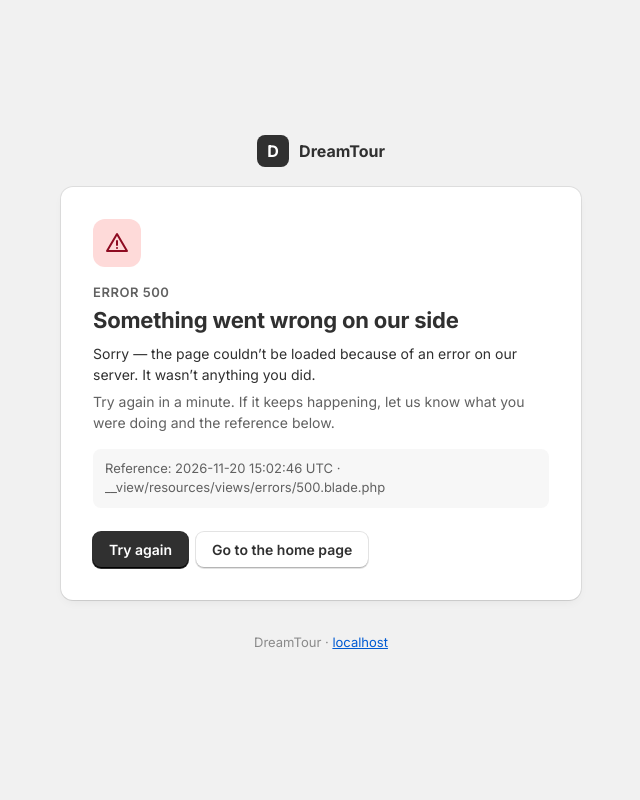
After one commit to Rashidli/dreamtours, a Laravel app: template resources/views/errors/500.blade.php in a window 1280 px wide. The commit adds this page. Shown: the whole page, without its empty margins (319-959 px from the left). Run offline with Laravel 12, Linux system fonts and the light colour scheme; the template is opened without the code that fills it, so the values that code supplies are empty; data comes from the database, SQL or seed files in the repository; parts of the project's set-up code (start-up, migrations or seed data) failed here and were passed over; some libraries are stand-ins or nearby versions.

Commit message:
Branded error pages (403/404/419/429/500/503) and a readable activity entry
Error pages: self-contained shared layout for the website and the admin (no
includes; site name and favicon read in try/catch with a DreamTour fallback),
Polaris look, a plain message per code with the likely reason and next step;
admin paths offer the dashboard. 500 shows a reference time, never a trace.

Activity entry: 13.5px text instead of small, 'Field: old -> new' with the old
value struck through, long values cut with a Show more button that also works
inside the activity Details modal template.

Co-Authored-By: Claude Opus 5.5 <noreply@anthropic.com>

```diff
--- /dev/null
+++ b/resources/views/errors/500.blade.php
@@ -0,0 +1,17 @@
+@extends('errors.layout')
+@section('code', '500')
+@section('title', 'Something went wrong on our side')
+@section('tone', '--er-bg:#fedad9;--er-fg:#8e0b21')
+@section('icon')<svg viewBox="0 0 24 24" fill="none" stroke="currentColor" stroke-width="2" stroke-linecap="round" stroke-linejoin="round"><path d="M12 3 2 20h20L12 3z"/><path d="M12 10v4M12 17h.01"/></svg>@endsection
+@section('message', 'Sorry — the page couldn’t be loaded because of an error on our server. It wasn’t anything you did.')
+@section('hint', 'Try again in a minute. If it keeps happening, let us know what you were doing and the reference below.')
+@section('extra')
+  @php
+    try { $errAt = now()->utc()->format('Y-m-d H:i:s').' UTC'; } catch (\Throwable $e) { $errAt = gmdate('Y-m-d H:i:s').' UTC'; }
+  @endphp
+  <div class="er-box">Reference: {{ $errAt }} · {{ substr(request()->path(), 0, 80) }}</div>
+@endsection
+@section('actions')
+  <a class="er-btn er-btn-primary" href="{{ url()->current() }}">Try again</a>
+  <a class="er-btn" href="{{ request()->is('admin*') ? url('/admin/home') : url('/') }}">{{ request()->is('admin*') ? 'Go to dashboard' : 'Go to the home page' }}</a>
+@endsection
--- /dev/null
+++ b/resources/views/errors/layout.blade.php
@@ -0,0 +1,81 @@
+{{-- Shared error page for the public site and the admin. Self-contained: no includes, no queries
+     that can fail (settings are read inside try/catch with fallbacks). --}}
+@php
+  $isAdmin = request()->is('admin*');
+  $siteName = 'DreamTour';
+  $mark = null;
+  try {
+      $siteName = (string) (setting('site_name') ?: config('app.name') ?: 'DreamTour');
+      $mark = setting_image('favicon');
+  } catch (\Throwable $e) {
+      $mark = null;
+  }
+  $homeUrl = url('/');
+  $dashboardUrl = null;
+  try {
+      $dashboardUrl = \Illuminate\Support\Facades\Route::has('home') ? route('home') : url('/admin');
+  } catch (\Throwable $e) {
+      $dashboardUrl = url('/admin');
+  }
+  $code = trim($__env->yieldContent('code'));
+@endphp
+<!doctype html>
+<html lang="en">
+<head>
+<meta charset="utf-8">
+<meta name="viewport" content="width=device-width, initial-scale=1">
+<meta name="robots" content="noindex">
+<title>@yield('title') · {{ $siteName }}</title>
+<link rel="icon" href="{{ $mark ?: asset('favicon.png') }}">
+<link rel="preconnect" href="https://fonts.googleapis.com">
+<link rel="preconnect" href="https://fonts.gstatic.com" crossorigin>
+<link rel="stylesheet" href="https://fonts.googleapis.com/css2?family=Inter:wght@400;500;600;700&display=swap">
+<style>
+  *, *::before, *::after { box-sizing: border-box; }
+  html, body { margin: 0; }
+  body { min-height: 100vh; display: flex; flex-direction: column; align-items: center; justify-content: center; gap: 20px; padding: 32px 16px;
+    background: #f1f1f1; color: #303030; font: 14px/1.5 Inter, -apple-system, BlinkMacSystemFont, "Segoe UI", Roboto, "Helvetica Neue", Arial, sans-serif; -webkit-font-smoothing: antialiased; }
+  a { color: #005bd3; }
+  .er-brand { display: inline-flex; align-items: center; gap: 10px; color: #303030; text-decoration: none; font-weight: 650; font-size: 16px; }
+  .er-brand img, .er-brand .er-initial { width: 32px; height: 32px; border-radius: 8px; object-fit: contain; }
+  .er-initial { display: grid; place-items: center; background: #303030; color: #fff; font-size: 16px; }
+  .er-card { width: 100%; max-width: 520px; background: #fff; border-radius: 12px; box-shadow: 0 0 0 1px rgba(0,0,0,.08), 0 1px 0 rgba(0,0,0,.05), 0 4px 12px -4px rgba(0,0,0,.08); padding: 32px; }
+  .er-icon { width: 48px; height: 48px; border-radius: 12px; display: grid; place-items: center; margin-bottom: 16px; background: var(--er-bg, #ebebeb); color: var(--er-fg, #616161); }
+  .er-icon svg { width: 24px; height: 24px; }
+  .er-code { margin: 0 0 4px; color: #616161; font-size: 13px; font-weight: 600; letter-spacing: .04em; text-transform: uppercase; }
+  h1 { margin: 0 0 8px; font-size: 22px; line-height: 1.3; font-weight: 700; letter-spacing: -.01em; }
+  .er-text { margin: 0 0 6px; color: #303030; }
+  .er-hint { margin: 0; color: #616161; }
+  .er-box { margin-top: 16px; padding: 10px 12px; border-radius: 8px; background: #f7f7f7; color: #616161; font-size: 13px; }
+  .er-actions { display: flex; flex-wrap: wrap; gap: 8px; margin-top: 24px; }
+  .er-btn { display: inline-flex; align-items: center; justify-content: center; height: 36px; padding: 0 16px; border-radius: 8px; font: inherit; font-weight: 600; text-decoration: none; cursor: pointer; border: 0;
+    background: #fff; color: #303030; box-shadow: inset 0 -1px 0 #b5b5b5, 0 0 0 1px #e3e3e3; }
+  .er-btn:hover { background: #f7f7f7; }
+  .er-btn-primary { background: #303030; color: #fff; box-shadow: inset 0 -1px 0 #000, 0 0 0 1px #303030; }
+  .er-btn-primary:hover { background: #1a1a1a; }
+  .er-btn:focus-visible { outline: 2px solid #005bd3; outline-offset: 2px; }
+  .er-foot { color: #8a8a8a; font-size: 13px; text-align: center; }
+  @media (max-width: 480px) { .er-card { padding: 24px 20px; } .er-actions .er-btn { flex: 1 1 100%; } h1 { font-size: 20px; } }
+</style>
+</head>
+<body>
+  <a class="er-brand" href="{{ $isAdmin ? $dashboardUrl : $homeUrl }}">@if($mark)<img src="{{ $mark }}" alt="">@else<span class="er-initial" aria-hidden="true">{{ mb_strtoupper(mb_substr($siteName, 0, 1)) }}</span>@endif{{ $siteName }}</a>
+  <main class="er-card" style="@yield('tone')">
+    <div class="er-icon" aria-hidden="true">@yield('icon')</div>
+    <p class="er-code">Error {{ $code }}</p>
+    <h1>@yield('title')</h1>
+    <p class="er-text">@yield('message')</p>
+    <p class="er-hint">@yield('hint')</p>
+    @yield('extra')
+    <div class="er-actions">
+      @hasSection('actions')
+        @yield('actions')
+      @else
+        <a class="er-btn er-btn-primary" href="{{ $isAdmin ? $dashboardUrl : $homeUrl }}">{{ $isAdmin ? 'Go to dashboard' : 'Go to the home page' }}</a>
+        <a class="er-btn" href="{{ url()->previous() !== url()->current() ? url()->previous() : $homeUrl }}" onclick="if (history.length > 1) { history.back(); return false; }">Go back</a>
+      @endif
+    </div>
+  </main>
+  <p class="er-foot">{{ $siteName }}@if(!$isAdmin) · <a href="{{ $homeUrl }}">{{ preg_replace('#^https?://#', '', $homeUrl) }}</a>@endif</p>
+</body>
+</html>
```
Also changed, not shown: resources/views/admin/activity_log/entry.blade.php (+17 -11 lines), resources/views/errors/403.blade.php (added, +7 -0 lines), resources/views/errors/404.blade.php (added, +13 -0 lines), resources/views/errors/419.blade.php (added, +11 -0 lines), resources/views/errors/429.blade.php (added, +11 -0 lines), resources/views/errors/503.blade.php (added, +10 -0 lines).
